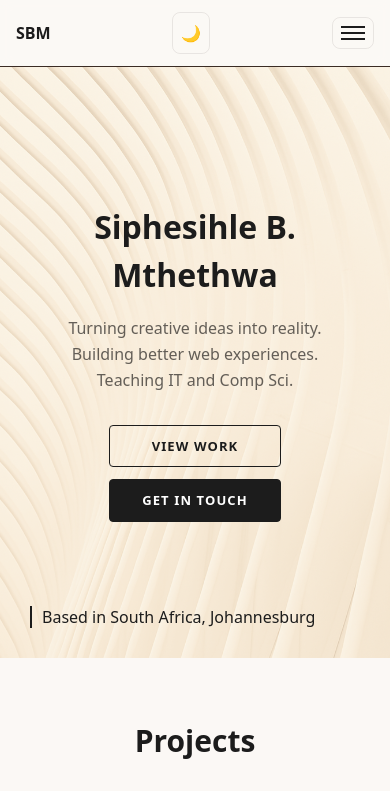
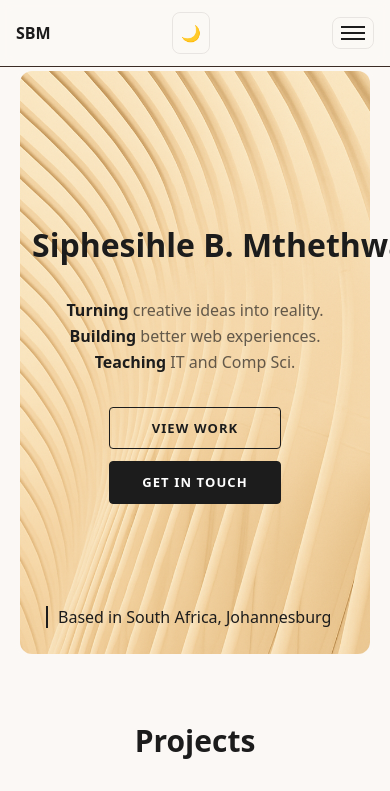
Before and after one commit to Sihle-Thwa/PortfolioV2, a Next.js app: page / in a window 390 px wide. Shown: the top 791 px of the page. Built offline with nearby package versions, Linux system fonts and the light colour scheme.

Commit message:
feat: add Typewriter component and integrate it into Hero section; update styles for improved layout and responsiveness

```diff
--- a/src/app/components/header/navigation.css
+++ b/src/app/components/header/navigation.css
@@ -1,4 +1,3 @@
-/* Component: Nav */
 .c-nav {
 	display: flex;
 	gap: 1rem;
--- a/src/app/components/hero/Hero.tsx
+++ b/src/app/components/hero/Hero.tsx
@@ -5,6 +5,7 @@ import "swiper/css";
 import "swiper/css/effect-fade";
 import { useTheme } from "next-themes";
 import { useEffect, useState } from "react";
+import Typewriter from "@/app/styles/Typewriter";
 
 export default function Hero() {
 
@@ -64,13 +65,21 @@ export default function Hero() {
             <div className="slider-content">
                 <div className="content-row">
                     <div className="content-column">
-                        <h1 className="slide-heading">Siphesihle B. Mthethwa</h1>
+                        <h1 className="slide-heading">
+                            <Typewriter>Siphesihle B. Mthethwa</Typewriter>
+                        </h1>
                         <p className="slide-subheading">
-                            Turning creative ideas into reality.
+                            <span className="slide-subheading-token">
+                                Turning
+                            </span> creative ideas into reality.
                             <br />
-                            Building better web experiences.
+                            <span className="slide-subheading-token">
+                                Building
+                            </span> better web experiences.
                             <br />
-                            Teaching IT and Comp Sci.
+                            <span className="slide-subheading-token">
+                                Teaching
+                            </span> IT and Comp Sci.
                         </p>
                         <div className="creative-buttons--wrap">
                             <a href="#projects" className="creative-button">
--- a/src/app/components/hero/hero.css
+++ b/src/app/components/hero/hero.css
@@ -1,6 +1,7 @@
 .creative-bg--slider {
 	position: relative;
-	width: 100vw;
+	max-width: 100vw;
+	width: 100%;
 	height: 70vh;
 	display: flex;
 }
@@ -22,11 +23,22 @@
 	background-position: center;
 	background-size: cover;
 }
+
+.creative-slider--wrap .slide-bg {
+	border-radius: 16px;
+	border: 4px solid var(--colour-bg);
+}
+
+.slide-bg {
+	border-radius: 16px;
+	border: 4px solid var(--colour-bg);
+	box-shadow: 0 0 24px 8px var(--colour-bg); /* blur effect matching colour-bg */
+}
+
 .creative-slider--wrap .slide-bg::before {
 	content: "";
 	position: absolute;
 	inset: 0;
-	background: rgba(252, 252, 252, 0.6);
 }
 html.dark .creative-slider--wrap .slide-bg::before {
 	background: rgba(0, 0, 0, 0.35);
@@ -66,15 +78,21 @@ html.dark .creative-slider--wrap .slide-bg::before {
 	animation-delay: 0.3s;
 }
 .slide-subheading {
-	font-size: 18px;
-	line-height: 28px;
-	font-weight: 500;
+	font-size: 30px;
+	line-height: 38px;
+	letter-spacing: 0em;
+	font-weight: 400;
 	color: var(--colour-fg-muted);
 	margin-bottom: 2rem;
 	opacity: 0;
-	filter: blur(4px);
 	animation: fadeInUp 1s ease forwards;
 	animation-delay: 0.5s;
+}
+
+.slide-subheading-token {
+		font-weight: 600;
+		color: var(--colour-primary);
+
 }
 
 /* Buttons */
@@ -184,5 +202,4 @@ html.dark .creative-slider--wrap .slide-bg::before {
 		flex-direction: column;
 		gap: 12px;
 	}
-
 }
--- /dev/null
+++ b/src/app/styles/Typewriter.tsx
@@ -0,0 +1,10 @@
+import { ReactNode } from "react";
+import "./typewriter.css";
+
+export default function Typewriter({ children }: { children: ReactNode }) {
+    return (
+        <div className="typewriter">
+            {children}
+        </div>
+    );
+}
--- a/src/app/styles/tokens.css
+++ b/src/app/styles/tokens.css
@@ -16,15 +16,14 @@
   --shadow-lg: 0 12px 24px rgba(0,0,0,0.12);
 
   /* ===== LIGHT THEME ===== */
-  --colour-bg: var(--sand-200);            /* page background */
-  --colour-surface: #fff;                  /* cards/panels */
-  --colour-muted: var(--beige-500);        /* subtle strips */
-  --colour-fg: var(--charcoal-900);                    /* softer than pure black */
-  --colour-fg-muted: rgba(42,39,36,0.72);  /* secondary text */
-
-  --colour-primary: var(--charcoal-900);   /* brand ink */
-  --colour-accent: var(--sun-500);         /* CTA accent */
-  --colour-secondary: var(--olive-500);          /* secondary accent */
+  --colour-bg: var(--sand-200);
+  --colour-surface: #fff;
+  --colour-muted: var(--beige-500);
+  --colour-fg: var(--charcoal-900);
+  --colour-fg-muted: rgba(42,39,36,0.72);
+  --colour-primary: var(--charcoal-900);
+  --colour-accent: var(--sun-500);
+  --colour-secondary: var(--olive-500);
 
   --colour-link: var(--espresso-700);
   --colour-border: rgba(0,0,0,0.08);
@@ -34,14 +33,14 @@
 
 html.dark {
   /* ===== DARK THEME ===== */
-  --colour-bg: var(--charcoal-900);        /* page background */
-  --colour-surface: #2A241F;               /* espresso-tinted surface */
-  --colour-muted: #2F2A25;                 /* subtle panels */
-  --colour-fg: #F2EFEA;                    /* warm off-white */
+  --colour-bg: var(--charcoal-900);
+  --colour-surface: #2A241F;
+  --colour-muted: #2F2A25;
+  --colour-fg: #F2EFEA;
   --colour-fg-muted: rgba(242,239,234,0.72);
 
-  --colour-primary: var(--beige-500);      /* flip brand ink for contrast */
-  --colour-accent: var(--sun-500);         /* accent stays vivid */
+  --colour-primary: var(--beige-500);
+  --colour-accent: var(--sun-500);
   --colour-secondary: colour-mix(in oklab, var(--olive-500) 85%, white);
 
   --colour-link: var(--beige-500);
--- /dev/null
+++ b/src/app/styles/typewriter.css
@@ -0,0 +1,26 @@
+.typewriter {
+	display: inline-block;
+	overflow: hidden;
+	white-space: nowrap;
+	border-right: 2px solid var(--colour-fg);
+	animation: typing 3.5s steps(40, end), blink-caret 0.75s step-end infinite;
+}
+
+@keyframes typing {
+	from {
+		width: 0;
+	}
+	to {
+		width: 100%;
+	}
+}
+
+@keyframes blink-caret {
+	from,
+	to {
+		border-color: transparent;
+	}
+	50% {
+		border-color: var(--colour-fg);
+	}
+}
```
